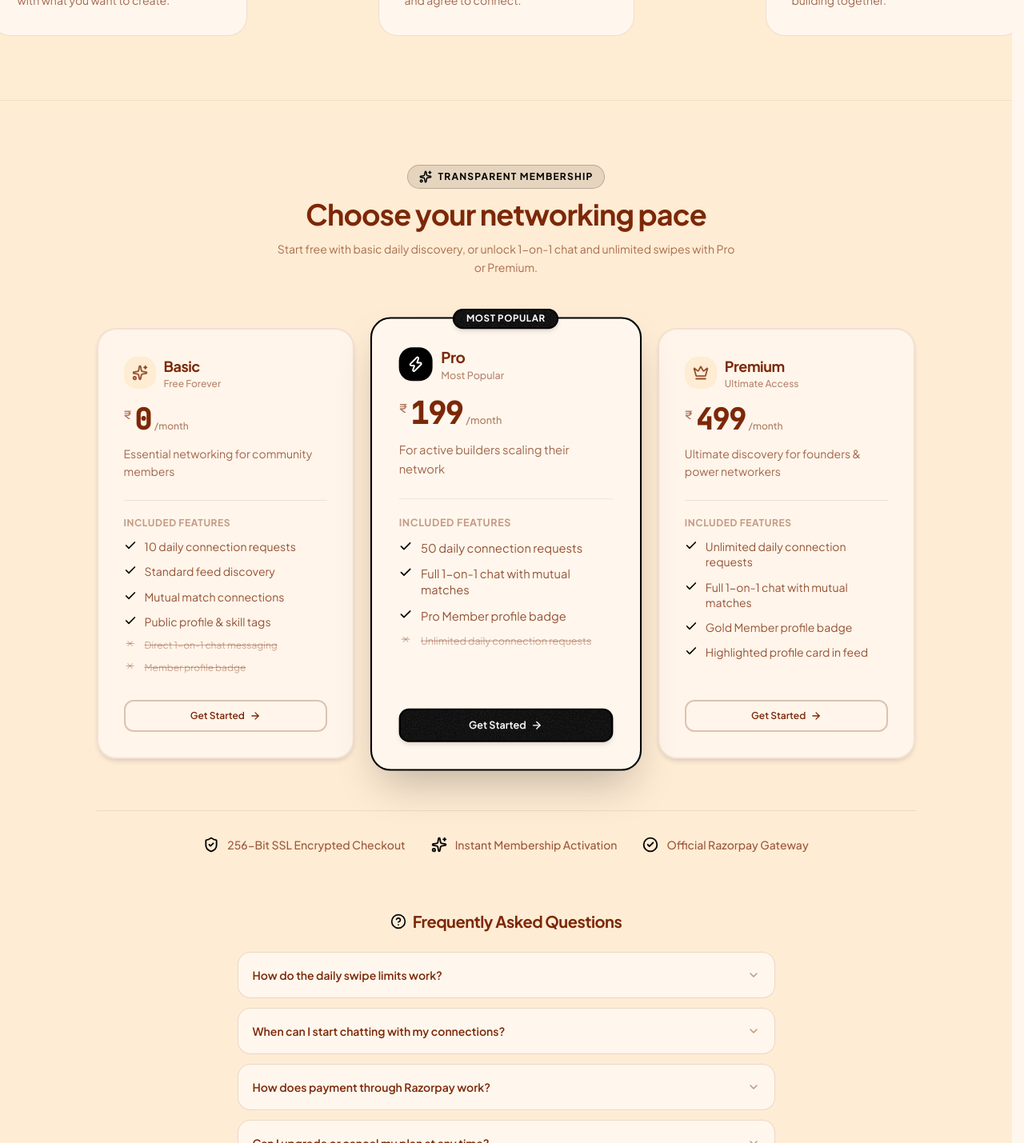
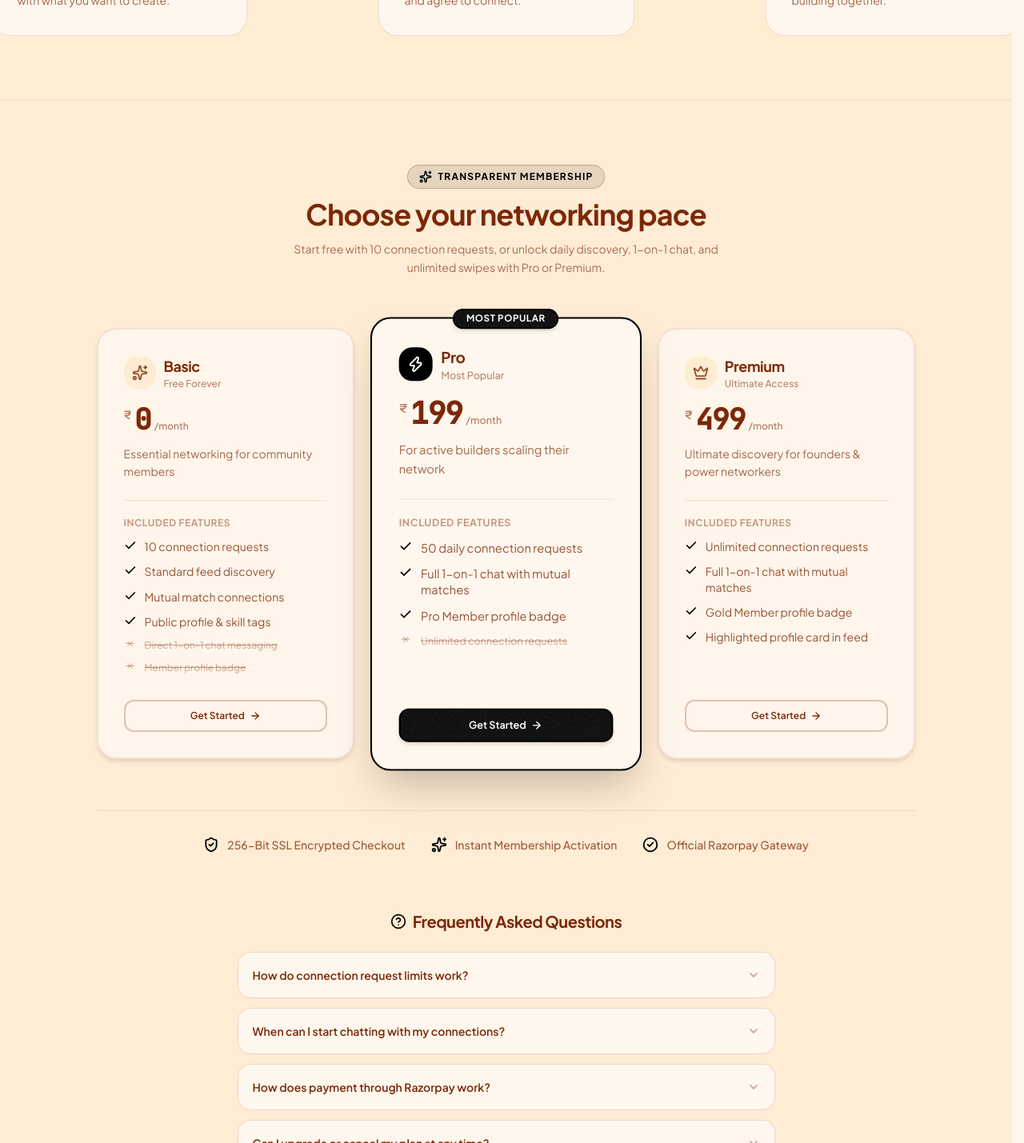
Before and after one commit to the-ajay-panigrahi/orbit-frontend, a React (Vite) app: page / in a window 1280 px wide. Shown: the part 1258-2687 px from the top of the page at 80% size. Built offline with nearby package versions, Linux system fonts and the light colour scheme; no server answers.

Commit message:
fix(plans): update copy to reflect 10 connection requests for Basic (no daily reset), 50 daily for Pro, and unlimited for Premium

```diff
--- a/src/components/LandingPage.jsx
+++ b/src/components/LandingPage.jsx
@@ -114,8 +114,8 @@ const JOURNEY_STEPS = [
 
 const FAQS = [
   {
-    q: "How do the daily swipe limits work?",
-    a: "Limits reset automatically every 24 hours from your first interaction. Basic members get 10 requests/day, Pro gets 50, and Premium has no limits.",
+    q: "How do connection request limits work?",
+    a: "Basic members get 10 connection requests to start. Pro members get 50 connection requests that reset every 24 hours, and Premium members enjoy unlimited requests.",
   },
   {
     q: "When can I start chatting with my connections?",
@@ -726,8 +726,8 @@ export default function LandingPage() {
               Choose your networking pace
             </h2>
             <p className="text-sm text-base-content/65 leading-relaxed">
-              Start free with basic daily discovery, or unlock 1-on-1 chat and
-              unlimited swipes with Pro or Premium.
+              Start free with 10 connection requests, or unlock daily discovery,
+              1-on-1 chat, and unlimited swipes with Pro or Premium.
             </p>
           </div>
 
--- a/src/components/PlanCards.jsx
+++ b/src/components/PlanCards.jsx
@@ -14,7 +14,7 @@ const PLANS = [
     period: "/month",
     icon: Sparkles,
     features: [
-      "10 daily connection requests",
+      "10 connection requests",
       "Standard feed discovery",
       "Mutual match connections",
       "Public profile & skill tags",
@@ -39,7 +39,7 @@ const PLANS = [
       "Full 1-on-1 chat with mutual matches",
       "Pro Member profile badge",
     ],
-    disabledFeatures: ["Unlimited daily connection requests"],
+    disabledFeatures: ["Unlimited connection requests"],
     isPopular: true,
     ctaText: "Upgrade to Pro",
   },
@@ -52,7 +52,7 @@ const PLANS = [
     period: "/month",
     icon: Crown,
     features: [
-      "Unlimited daily connection requests",
+      "Unlimited connection requests",
       "Full 1-on-1 chat with mutual matches",
       "Gold Member profile badge",
       "Highlighted profile card in feed",
--- a/src/components/Premium.jsx
+++ b/src/components/Premium.jsx
@@ -18,8 +18,8 @@ import { addUser } from "../utils/userSlice";
 
 const FAQS = [
   {
-    q: "How do the daily swipe limits work?",
-    a: "Limits reset automatically every 24 hours from your first interaction. Basic members get 10 requests/day, Pro gets 50, and Premium has no limits.",
+    q: "How do connection request limits work?",
+    a: "Basic members get 10 connection requests to start. Pro members get 50 connection requests that reset every 24 hours, and Premium members enjoy unlimited requests.",
   },
   {
     q: "When can I start chatting with my connections?",
```
